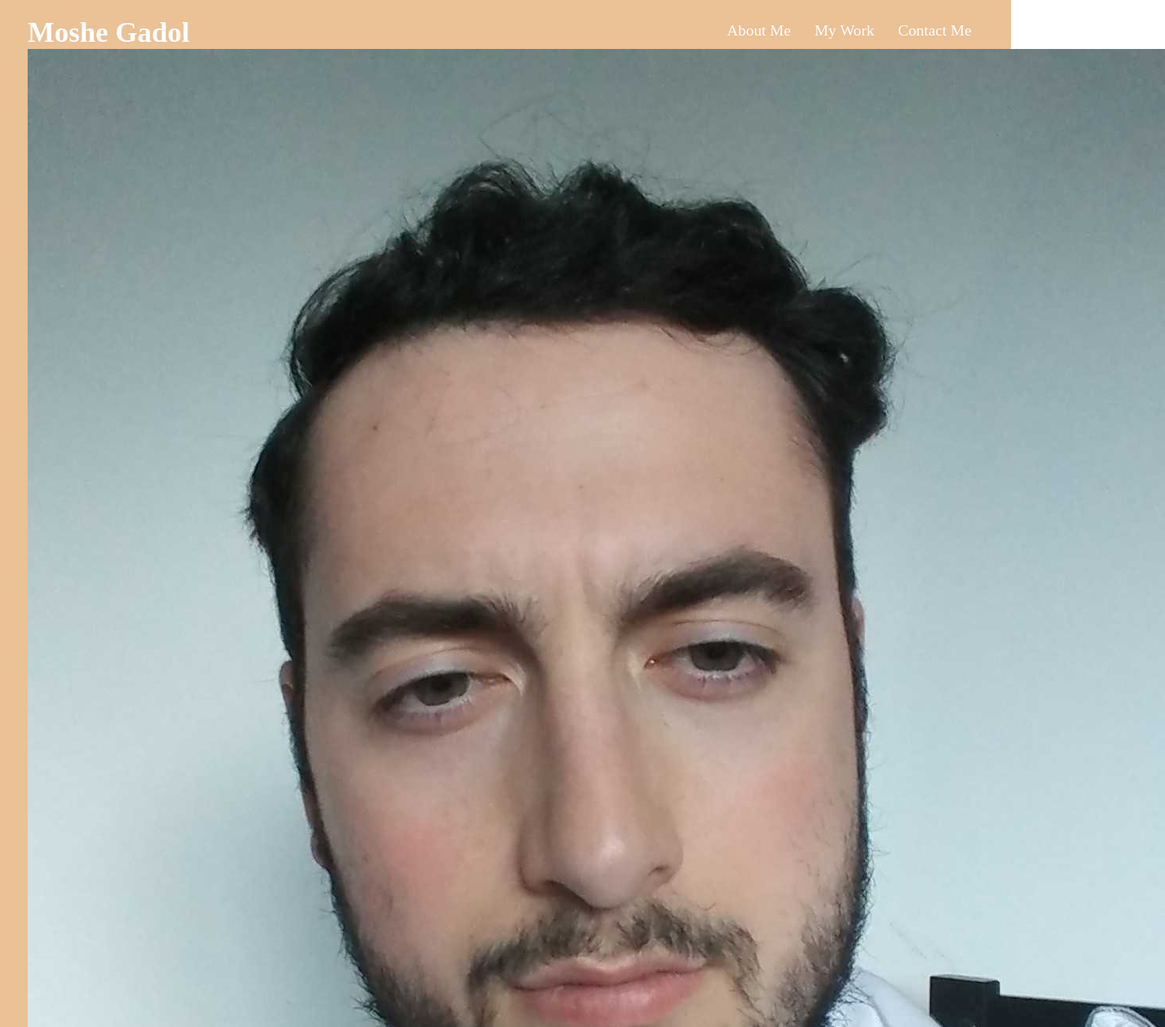
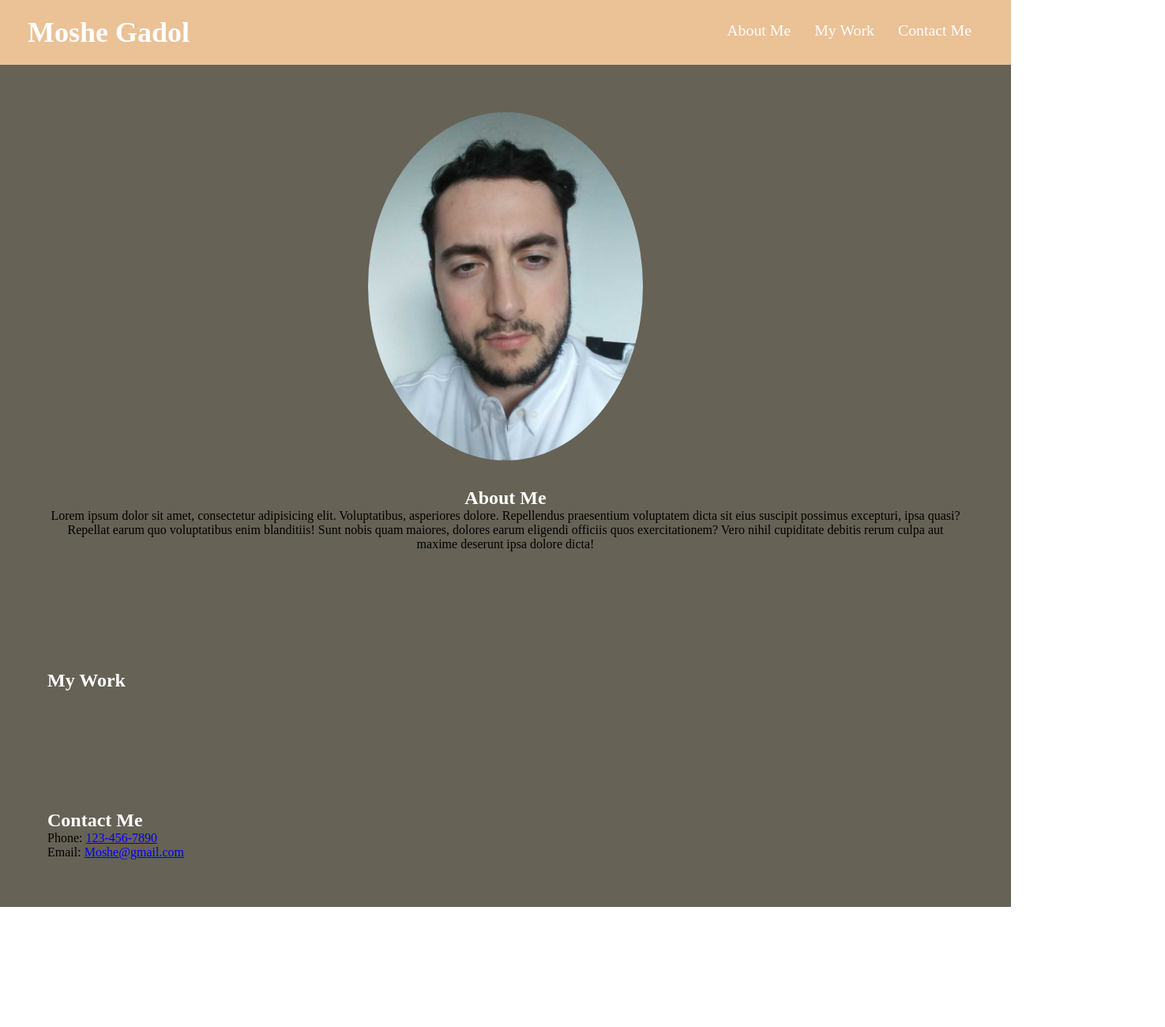
Before and after one commit to Moshe-jpg/Resume, a plain HTML site: page index.html in a window 1280 px wide. Shown: the top 1300 px of the page at 79% size, 1475 px wide, since content can reach past the window. After the commit the page ends 1148 px from the top, so only its background shows below. Drawn offline with Linux system fonts and the light colour scheme.

Commit message:
added background color and styled section headers

```diff
--- a/index.html
+++ b/index.html
@@ -14,36 +14,38 @@
       <nav>
         <ul class="nav-flex">
           <li>
-            <a href="about-me">About Me</a>
+            <a href="#about">About Me</a>
           </li>
           <li>
-            <a href="my-work">My Work</a>
+            <a href="#work">My Work</a>
           </li>
           <li>
-            <a href="contact-me">Contact Me</a>
+            <a href="#contact">Contact Me</a>
           </li>
         </ul>
       </nav>
-      <img class="header-image" src="images\20220515_172751-1.jpg" alt="Moshe Picture" />
     </header>
-    <section id="about-me">
+    <div class="main-body">
+    <section id="about">
         <article>
+            <img class="" src="images\20220515_172751-1.jpg" alt="Moshe Picture" />
            <h2 class="section-header">About Me</h2>
-           <p class="section-text"></p>
+           <p class="section-text">Lorem ipsum dolor sit amet, consectetur adipisicing elit. Voluptatibus, asperiores dolore. Repellendus praesentium voluptatem dicta sit eius suscipit possimus excepturi, ipsa quasi? Repellat earum quo voluptatibus enim blanditiis! Sunt nobis quam maiores, dolores earum eligendi officiis quos exercitationem? Vero nihil cupiditate debitis rerum culpa aut maxime deserunt ipsa dolore dicta!</p>
         </article>
     </section>
-    <section id="my-work">
+    <section id="work">
         <article>
             <h2 class="section-header">My Work</h2>
             <p class="section-text"></p>
         </article>
     </section>
-    <section id="contact-me">
+    <section id="contact">
         <article>
             <h2 class="section-header">Contact Me</h2>
             <p>Phone: <a href="tel:1234567890">123-456-7890</a></p>
             <p>Email: <a href="mailto:moshe@gmail.com">Moshe@gmail.com</a></p>
         </article>
     </section>
+</div>
   </body>
 </html>
--- a/styles.css
+++ b/styles.css
@@ -7,7 +7,7 @@
 
 :root {
   --primary-color: #ffffff;
-  --secondary-color: #decc9a;
+  --secondary-color: #666256;
   --tertiary-color: #ebc196;
 }
 
@@ -52,3 +52,26 @@ header nav ul li a {
   font-weight: lighter;
   font-size: 1.55vw;
 }
+/* header ends, sections begin */
+.main-body {
+    background: var(--secondary-color);
+}
+
+section {
+    padding: 60px;
+}
+
+#about {
+    text-align: center;
+}
+
+article img {
+    width: 30%;
+    margin: 0 auto;
+    border-radius: 50%;
+}
+
+.section-header  {
+    padding-top: 30px;
+    color: var(--primary-color);
+}
```
